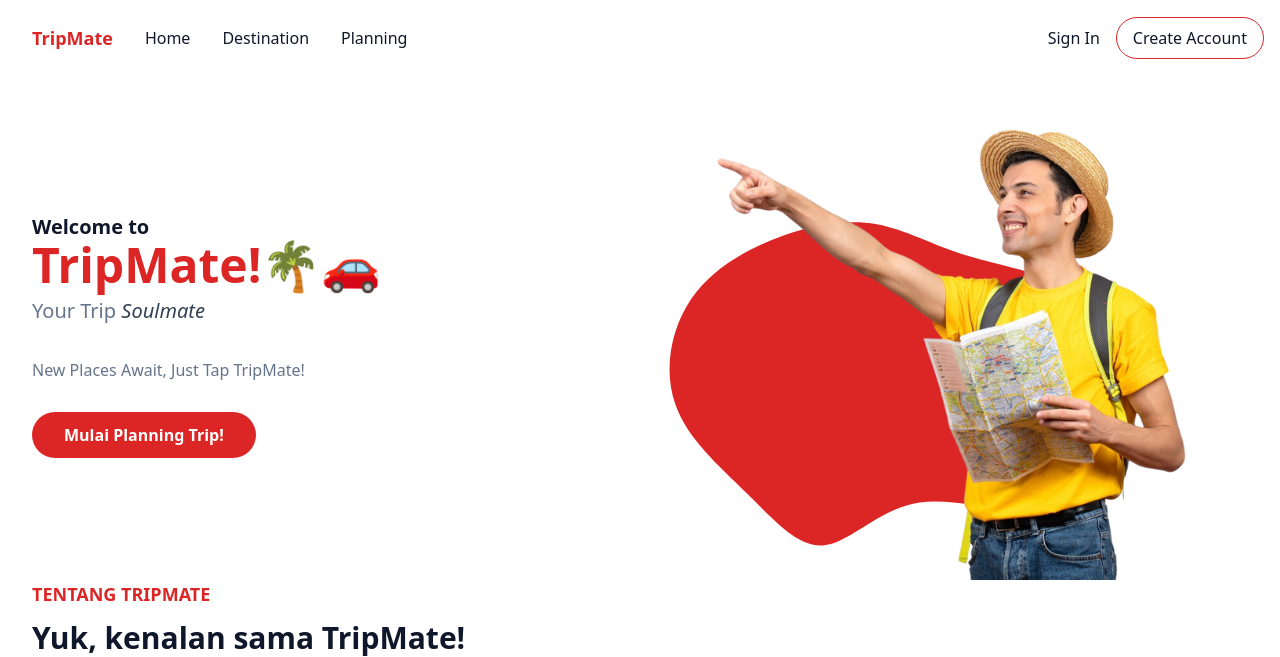
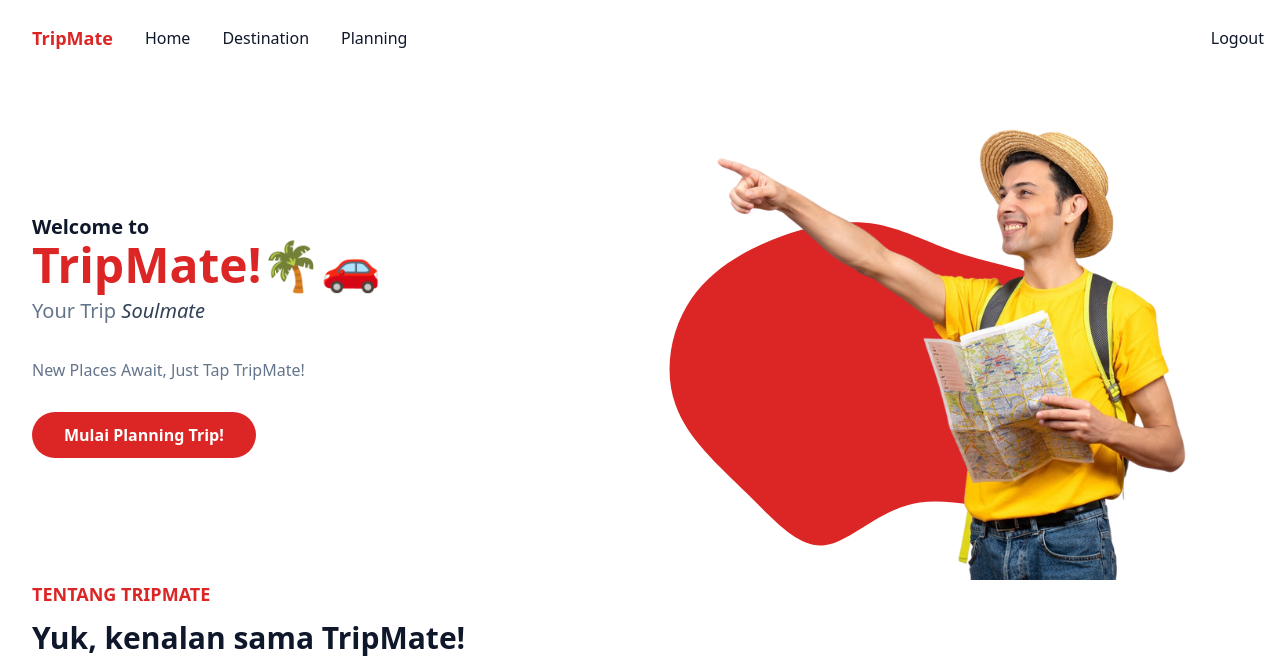
Before and after one commit to viranarita/UTS-TripMate, a PHP site: page / in a window 1280 px wide. Shown: the top 657 px of the page. Run offline with PHP 8.4, Linux system fonts and the light colour scheme; the visitor is signed in with stand-in values (Sample User, id 1); data that the repository does not hold is empty.

Commit message:
sudah bisa login admin

```diff
--- /dev/null
+++ b/public/header.html
@@ -0,0 +1,53 @@
+<!-- Header Section Start -->
+<header class="bg-white absolute top-0 left-0 w-full flex items-center z-10">
+    <div class="container mx-auto flex justify-between items-center">
+        <!-- Logo dan Menu -->
+        <div class="px-4 flex items-center space-x-8">
+            <a href="#home" class="font-bold text-lg text-primary py-6">TripMate</a>
+            <nav class="hidden lg:flex space-x-8">
+                <a href="index.php" class="text-base text-dark hover:text-primary">Home</a>
+                <a href="destination.php" class="text-base text-dark hover:text-primary">Destination</a>
+                <a href="planning.php" class="text-base text-dark hover:text-primary">Planning</a>
+            </nav>
+        </div>
+
+        <!-- Tombol Sign In & Register (Hanya di Desktop) -->
+        <?php if (!isset($_SESSION['is_login']) || $_SESSION['is_login'] !== true): ?>
+        <div class="hidden lg:flex items-center space-x-4">
+            <a href="login.php?page=login" class="text-base text-dark hover:text-primary">Sign In</a>
+            <a href="login.php?page=register" class="text-base text-dark py-2 mx-8 lg:mx-4 lg:px-4 lg:py-2 lg:border lg:border-primary lg:rounded-full lg:hover:bg-primary lg:hover:text-white lg:transition lg:duration-300">Create Account</a>
+        </div>
+        <?php else: ?>
+        <div class="hidden lg:flex items-center space-x-4">
+            <form method="POST" action="prosesLogout.php">
+                <button type="submit" name="logout" class="text-base text-dark hover:text-primary">Logout</button>
+            </form>
+        </div>
+        <?php endif; ?>
+
+        <!-- Tombol Hamburger (Hanya di Mobile) -->
+        <button id="hamburger" class="lg:hidden">
+            <span class="hamburger-line origin-top-left transition duration-300 ease-in-out"></span>
+            <span class="hamburger-line transition duration-300 ease-in-out"></span>
+            <span class="hamburger-line origin-bottom-left transition duration-300 ease-in-out"></span>
+        </button>
+    </div>
+
+    <!-- Mobile Menu -->
+    <nav id="nav-menu" class="hidden absolute bg-white shadow-lg rounded-lg max-w-[250px] w-full right-4 top-full lg:hidden">
+        <ul class="block text-left space-y-4 p-5">
+            <li><a href="index.php" class="text-base text-dark hover:text-primary block">Home</a></li>
+            <li><a href="destination.php" class="text-base text-dark hover:text-primary block">Destination</a></li>
+            <li><a href="planning.php" class="text-base text-dark hover:text-primary block">Planning</a></li>
+            <?php if (!isset($_SESSION['is_login']) || $_SESSION['is_login'] !== true): ?>
+            <li><a href="login.php?page=login" class="text-base text-dark hover:text-primary block">Sign In</a></li>
+            <li><a href="login.php?page=register" class="text-base text-dark hover:text-primary block">Create Account</a></li>
+            <?php else: ?>
+            <li><form method="POST" action="prosesLogout.php">
+                <button type="submit" name="logout" class="text-base text-dark hover:text-primary">Logout</button>
+            </form></li>
+            <?php endif; ?>
+        </ul>
+    </nav>
+</header>
+<!-- Header Section End -->
--- a/public/index.php
+++ b/public/index.php
@@ -1,3 +1,5 @@
+<?php session_start(); ?>
+
 <!DOCTYPE html>
 <html lang="en">
 <head>
@@ -9,46 +11,7 @@
 </head>
 <body>
 
-    <!-- Header Section Start -->
-    <header class="bg-white absolute top-0 left-0 w-full flex items-center z-10">
-        <div class="container mx-auto flex justify-between items-center">
-            <!-- Logo dan Menu -->
-
-            <div class="px-4 flex items-center space-x-8">
-                <a href="#home" class="font-bold text-lg text-primary py-6">TripMate</a>
-                <nav class="hidden lg:flex space-x-8">
-                    <a href="#home" class="text-base text-dark hover:text-primary">Home</a>
-                    <a href="destination.php" class="text-base text-dark hover:text-primary">Destination</a>
-                    <a href="planning.php" class="text-base text-dark hover:text-primary">Planning</a>
-                </nav>
-            </div>
-
-            <!-- Tombol Sign In & Register (Hanya di Desktop) -->
-            <div class="hidden lg:flex items-center space-x-4">
-                <a href="login.php?page=login" class="text-base text-dark hover:text-primary">Sign In</a>
-                <a href="login.php?page=register" class="text-base text-dark py-2 mx-8 lg:mx-4 lg:px-4 lg:py-2 lg:border lg:border-primary lg:rounded-full lg:hover:bg-primary lg:hover:text-white lg:transition lg:duration-300">Create Account</a>
-            </div>
-
-            <!-- Tombol Hamburger (Hanya di Mobile) -->
-            <button id="hamburger" class="lg:hidden">
-                <span class="hamburger-line origin-top-left transition duration-300 ease-in-out"></span>
-                <span class="hamburger-line transition duration-300 ease-in-out"></span>
-                <span class="hamburger-line origin-bottom-left transition duration-300 ease-in-out"></span>
-            </button>
-        </div>
-
-        <!-- Mobile Menu -->
-        <nav id="nav-menu" class="hidden absolute bg-white shadow-lg rounded-lg max-w-[250px] w-full right-4 top-full lg:hidden">
-            <ul class="block text-left space-y-4 p-5">
-                <li><a href="#home" class="text-base text-dark hover:text-primary block">Home</a></li>
-                <li><a href="destination.php" class="text-base text-dark hover:text-primary block">Destination</a></li>
-                <li><a href="planning.php" class="text-base text-dark hover:text-primary block">Planning</a></li>
-                <li><a href="login.php" class="text-base text-dark hover:text-primary block">Sign In</a></li>
-                <li><a href="login.php?page=register" class="text-base text-dark hover:text-primary block">Create Account</a></li>
-            </ul>
-        </nav>
-    </header>
-    <!-- Header Section End -->
+    <?php include "header.html" ?>
 
     <!-- Hero Section Start -->
     <section id="home" class="pt-20">
--- a/public/planning.php
+++ b/public/planning.php
@@ -1,3 +1,7 @@
+<?php
+session_start();
+?>
+
 <!DOCTYPE html>
 <html lang="en">
 <head>
```
Also changed, not shown: public/dashboard.php (+0 -9 lines), public/destination.php (+5 -39 lines), public/login.php (+10 -2 lines), public/prosesLogout.php (added, +9 -0 lines), public/register.php (+8 -1 lines).
